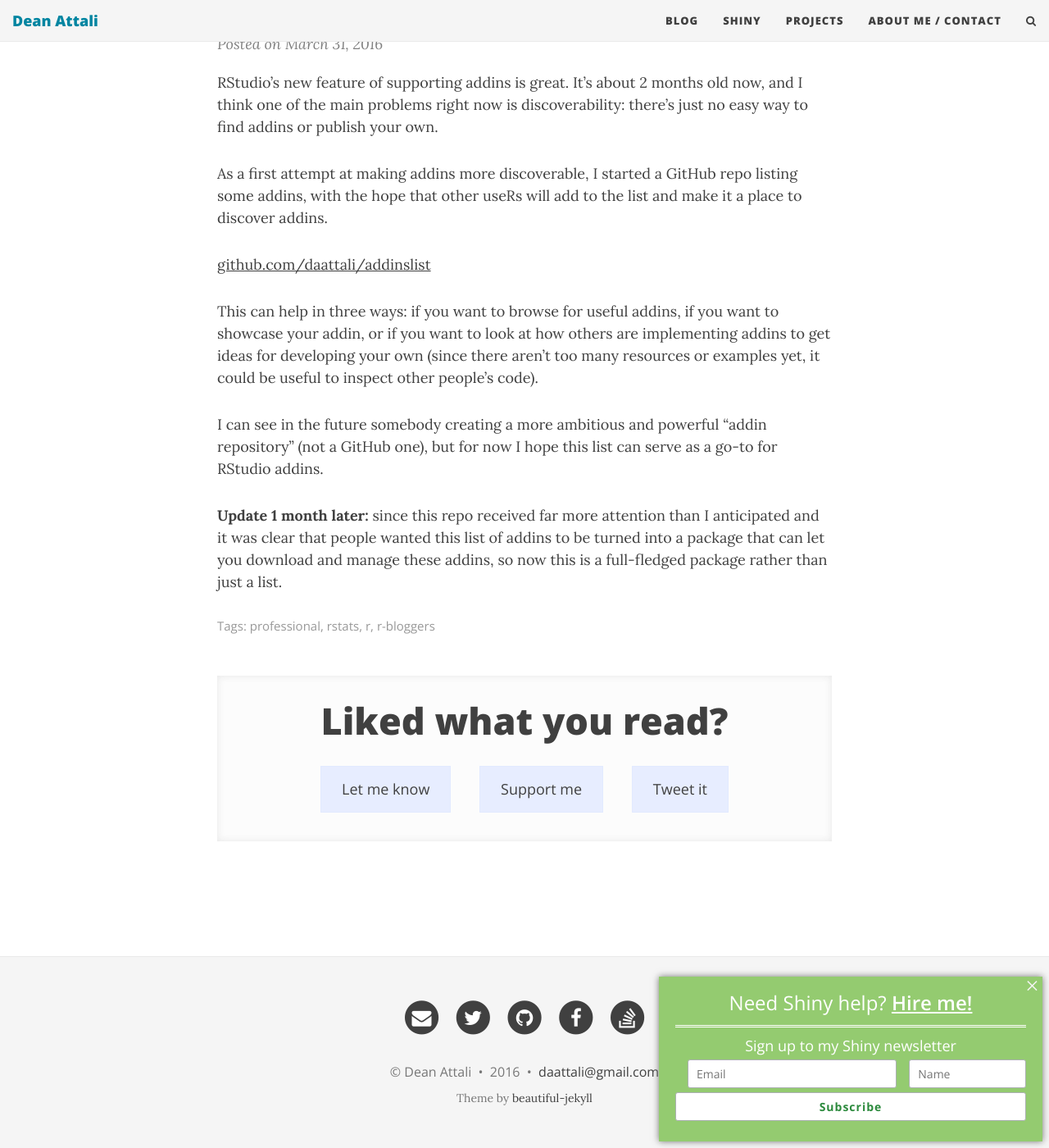
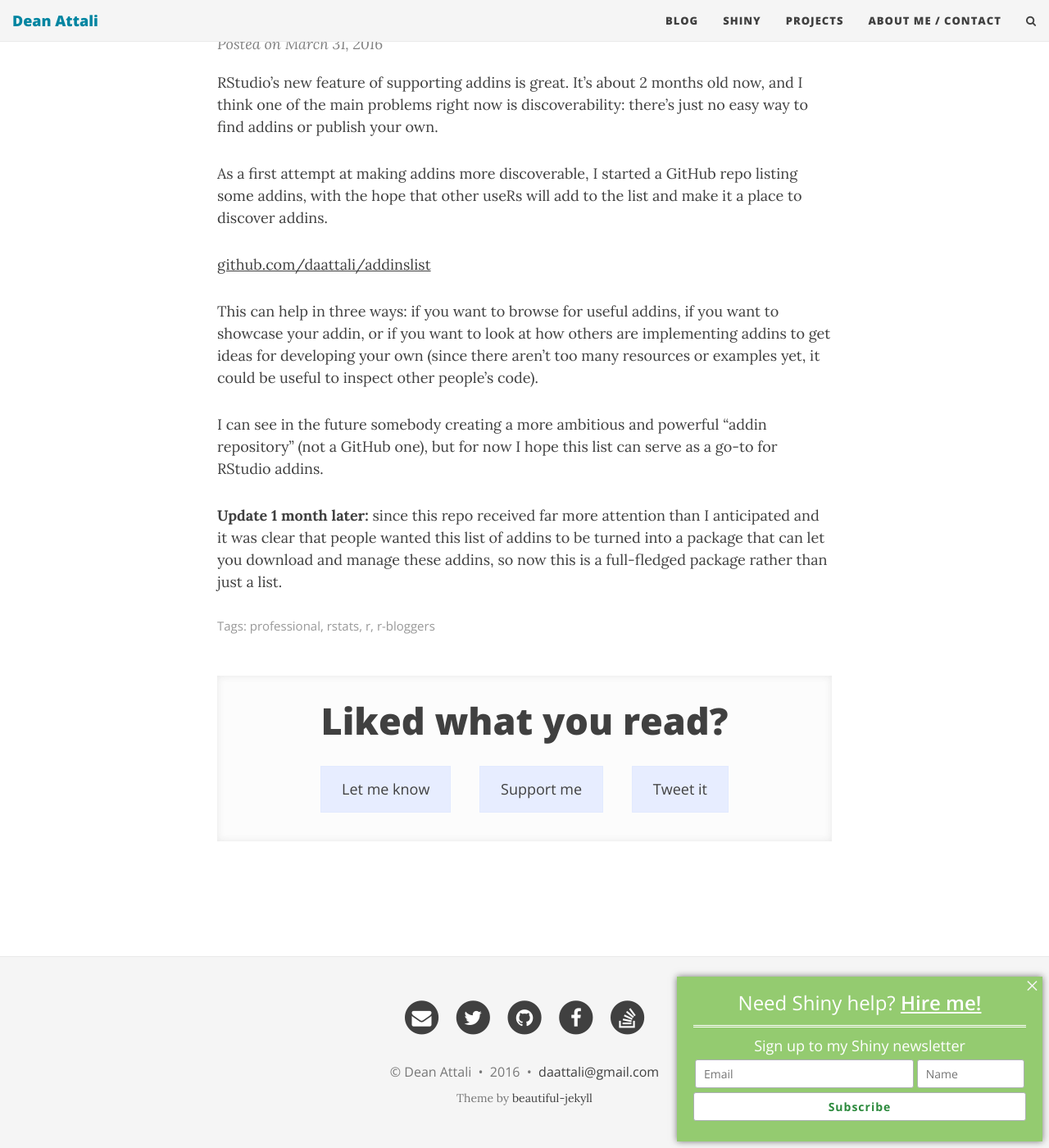
Before and after one commit to daattali/daattali.github.io, a Jekyll site: the page built from notblog/2016-03-30-rstudio-addins-list.md, in a window 1280 px wide and 1400 px high, scrolled down 209 px. Shown: the whole window at 82% size. Built offline with Jekyll 4.4.1, drawn with Linux system fonts in a browser that asks for light colours; nearby versions of some CDN libraries; comment, search, counter and statistics services are not loaded.

Commit message:
Update main.css

```diff
--- a/css/main.css
+++ b/css/main.css
@@ -669,11 +669,14 @@
   margin: 0;
   padding: 0;
 }
-#mailchimp-subscribe-section #mc_embed_signup .container .row,
-#mailchimp-subscribe-section #mc_embed_signup .container .row .col-xs-4,
-#mailchimp-subscribe-section #mc_embed_signup .container .row .xol-xs-8 {
+#mailchimp-subscribe-section #mc_embed_signup .container .row {
   padding: 0;
   margin: 0;
+}
+#mailchimp-subscribe-section #mc_embed_signup .container .row .col-xs-4,
+#mailchimp-subscribe-section #mc_embed_signup .container .row .col-xs-8 {
+  margin: 0;
+  padding: 0 2px;
 }
 #mailchimp-subscribe-section #mc_embed_signup label {
   font-size: 16px;
```
